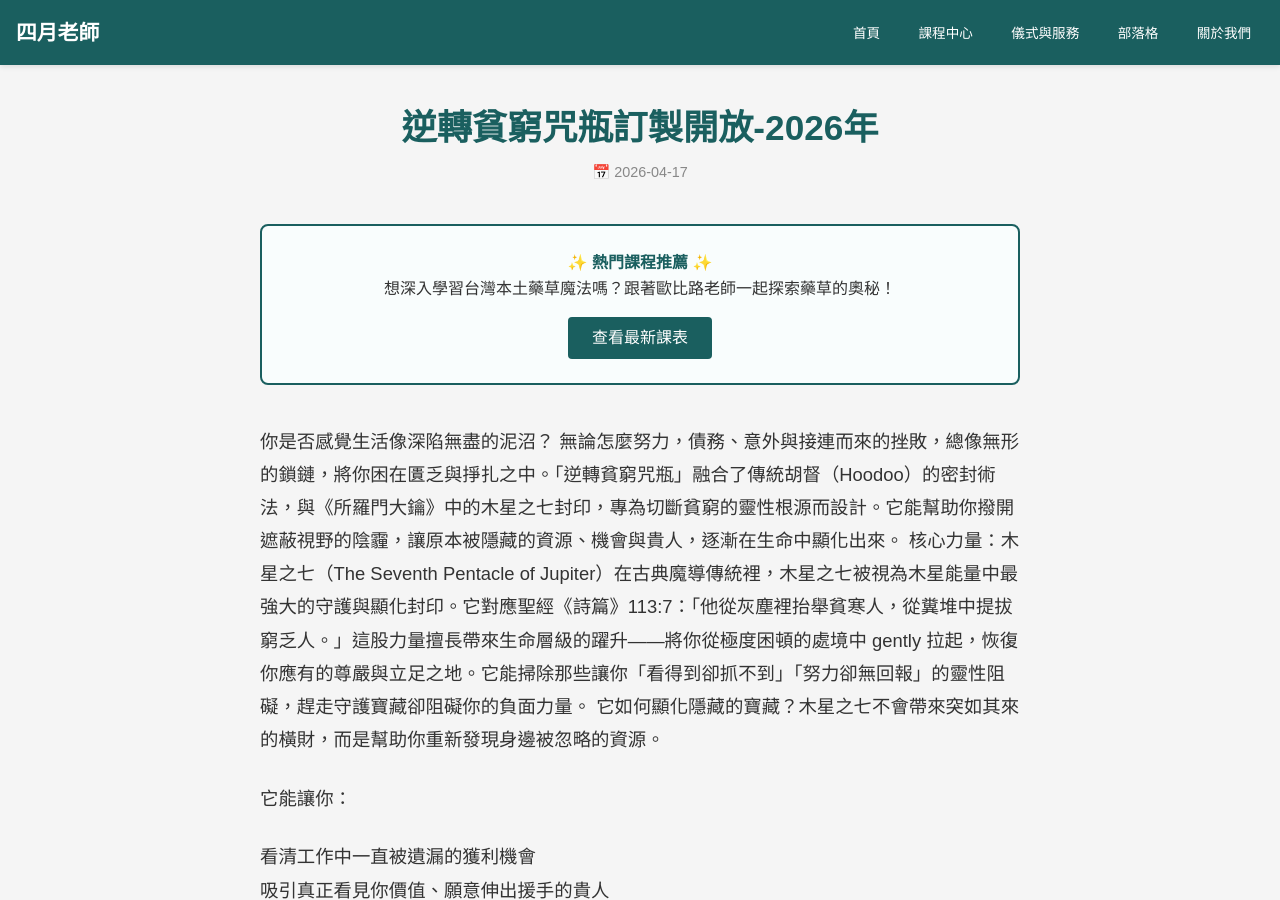
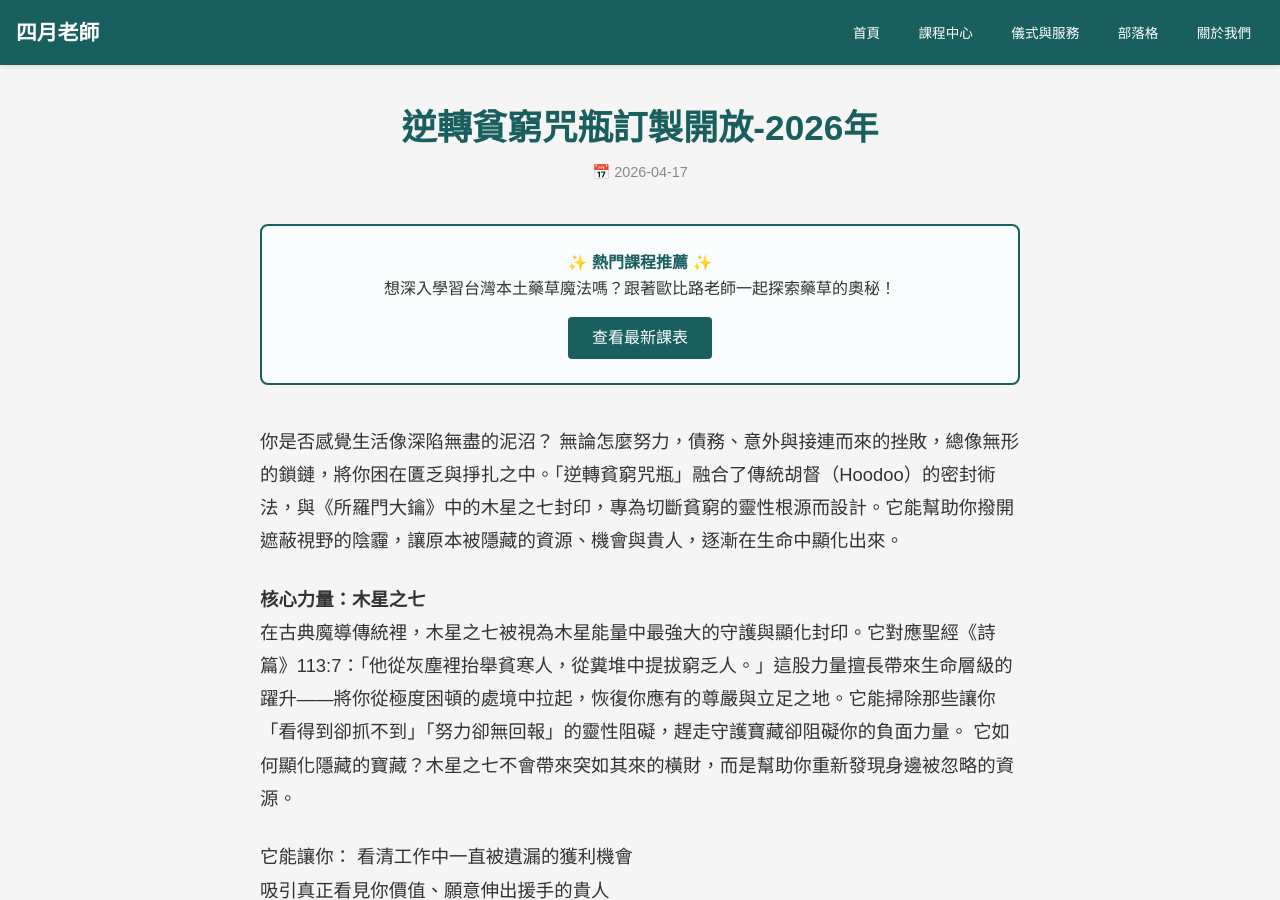
Before and after one commit to light4uliuphone-lang/hoodoo, a Jekyll site: the page built from _posts/2026-04-17-7thofjupiter.md, in a window 1280 px wide and 900 px high. Built offline with Jekyll 4.4.1, drawn with Linux system fonts in a browser that asks for light colours.

Commit message:
Update 2026-04-17-7thofjupiter.md

```diff
--- a/_posts/2026-04-17-7thofjupiter.md
+++ b/_posts/2026-04-17-7thofjupiter.md
@@ -7,10 +7,12 @@ category: [news]
 ---
 
 你是否感覺生活像深陷無盡的泥沼？
-無論怎麼努力，債務、意外與接連而來的挫敗，總像無形的鎖鏈，將你困在匱乏與掙扎之中。「逆轉貧窮咒瓶」融合了傳統胡督（Hoodoo）的密封術法，與《所羅門大鑰》中的木星之七封印，專為切斷貧窮的靈性根源而設計。它能幫助你撥開遮蔽視野的陰霾，讓原本被隱藏的資源、機會與貴人，逐漸在生命中顯化出來。 核心力量：木星之七（The Seventh Pentacle of Jupiter）在古典魔導傳統裡，木星之七被視為木星能量中最強大的守護與顯化封印。它對應聖經《詩篇》113:7：「他從灰塵裡抬舉貧寒人，從糞堆中提拔窮乏人。」這股力量擅長帶來生命層級的躍升——將你從極度困頓的處境中 gently 拉起，恢復你應有的尊嚴與立足之地。它能掃除那些讓你「看得到卻抓不到」「努力卻無回報」的靈性阻礙，趕走守護寶藏卻阻礙你的負面力量。 它如何顯化隱藏的寶藏？木星之七不會帶來突如其來的橫財，而是幫助你重新發現身邊被忽略的資源。
+無論怎麼努力，債務、意外與接連而來的挫敗，總像無形的鎖鏈，將你困在匱乏與掙扎之中。「逆轉貧窮咒瓶」融合了傳統胡督（Hoodoo）的密封術法，與《所羅門大鑰》中的木星之七封印，專為切斷貧窮的靈性根源而設計。它能幫助你撥開遮蔽視野的陰霾，讓原本被隱藏的資源、機會與貴人，逐漸在生命中顯化出來。
+
+#### 核心力量：木星之七 ####
+在古典魔導傳統裡，木星之七被視為木星能量中最強大的守護與顯化封印。它對應聖經《詩篇》113:7：「他從灰塵裡抬舉貧寒人，從糞堆中提拔窮乏人。」這股力量擅長帶來生命層級的躍升——將你從極度困頓的處境中拉起，恢復你應有的尊嚴與立足之地。它能掃除那些讓你「看得到卻抓不到」「努力卻無回報」的靈性阻礙，趕走守護寶藏卻阻礙你的負面力量。 它如何顯化隱藏的寶藏？木星之七不會帶來突如其來的橫財，而是幫助你重新發現身邊被忽略的資源。
 
 它能讓你：
-
 看清工作中一直被遺漏的獲利機會
 吸引真正看見你價值、願意伸出援手的貴人
 將原本死氣沉沉的環境，慢慢轉化為有利於翻身的沃土
```
